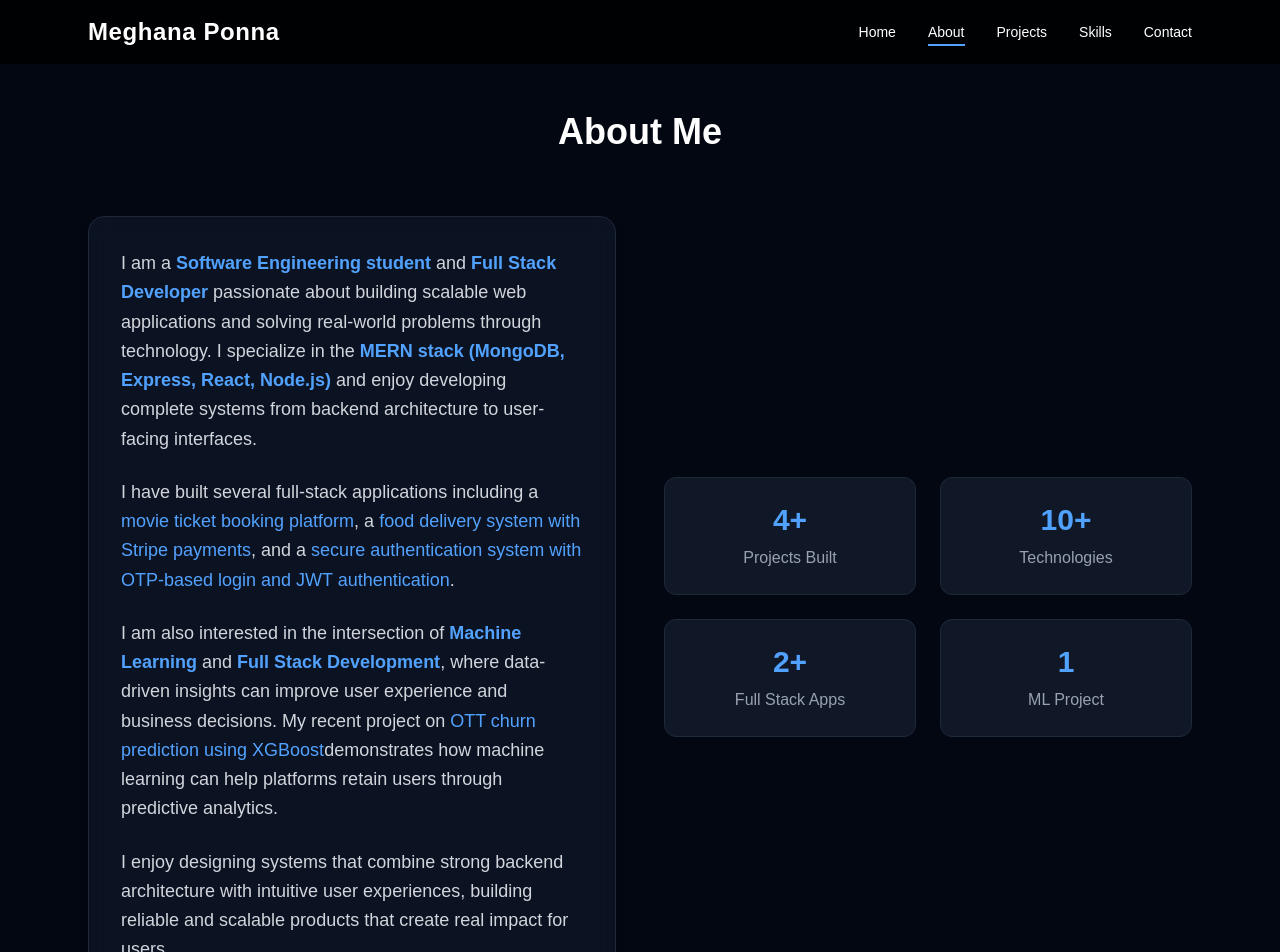
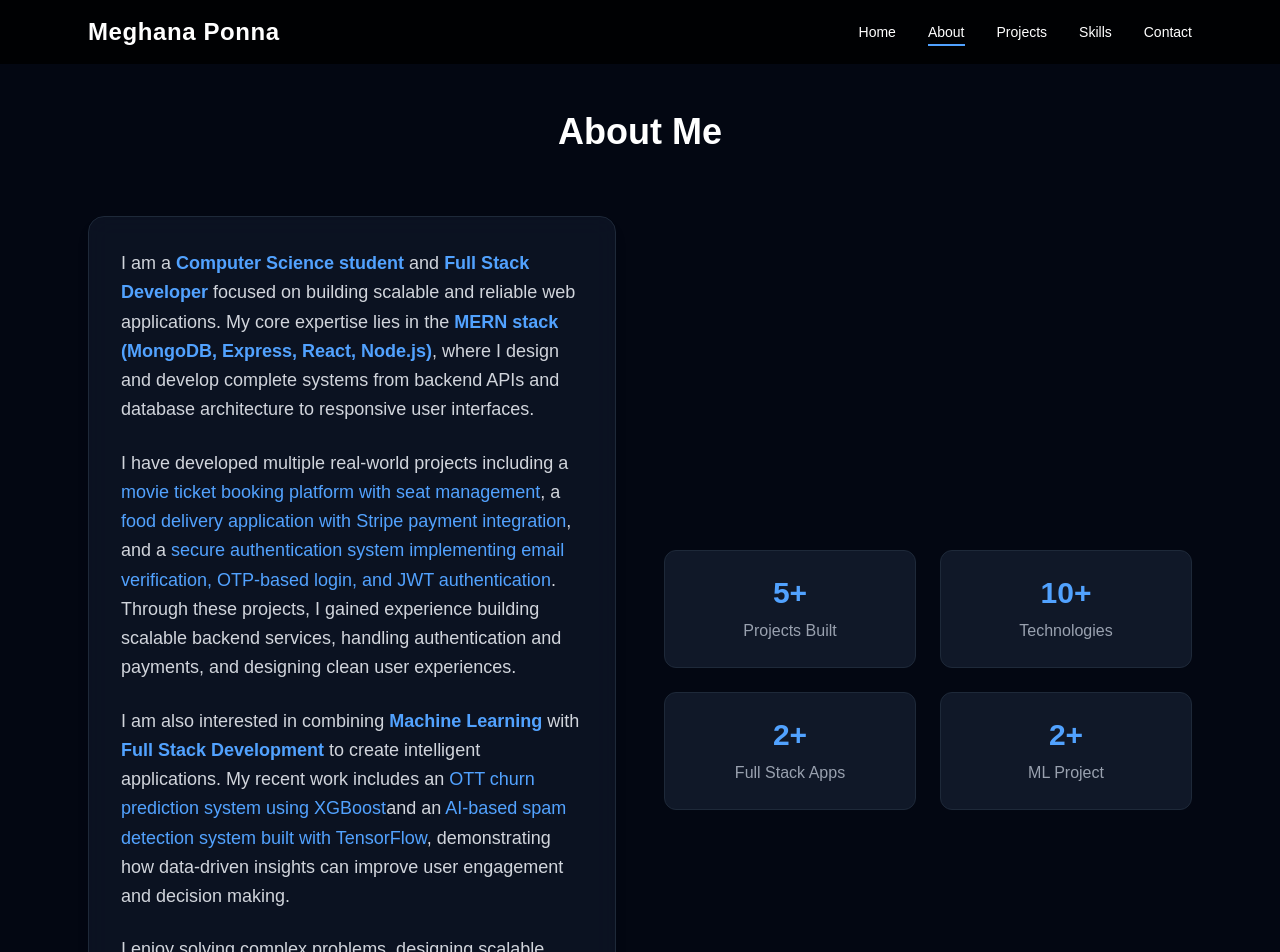
Before and after one commit to MeghanaPonna/meghana-portfolio, a Next.js app: page /about in a window 1280 px wide. Shown: the top 952 px of the page. Built offline with nearby package versions, Linux system fonts and the light colour scheme.

Commit message:
Update About component with new personal description and project highlights

```diff
--- a/components/About.tsx
+++ b/components/About.tsx
@@ -53,7 +53,7 @@ export default function About() {
   className="bg-gray-900/70 backdrop-blur-md p-8 rounded-2xl border border-gray-800 shadow-lg"
 >
 
-  <p className="text-gray-300 leading-relaxed mb-6 text-lg">
+  {/* <p className="text-gray-300 leading-relaxed mb-6 text-lg">
     I am a <span className="text-blue-400 font-semibold">Software Engineering student</span> and
     <span className="text-blue-400 font-semibold"> Full Stack Developer</span> passionate about building scalable web applications and solving real-world problems through technology.
     I specialize in the <span className="text-blue-400 font-semibold">MERN stack (MongoDB, Express, React, Node.js)</span> and enjoy developing complete systems from backend architecture to user-facing interfaces.
@@ -78,7 +78,39 @@ export default function About() {
 
   <p className="text-gray-300 leading-relaxed text-lg">
     I enjoy designing systems that combine strong backend architecture with intuitive user experiences, building reliable and scalable products that create real impact for users.
-  </p>
+  </p> */}
+
+  <p className="text-gray-300 leading-relaxed mb-6 text-lg">
+  I am a <span className="text-blue-400 font-semibold">Computer Science student</span> and
+  <span className="text-blue-400 font-semibold"> Full Stack Developer</span> focused on building scalable and reliable web applications.
+  My core expertise lies in the
+  <span className="text-blue-400 font-semibold"> MERN stack (MongoDB, Express, React, Node.js)</span>,
+  where I design and develop complete systems from backend APIs and database architecture to responsive user interfaces.
+</p>
+
+<p className="text-gray-300 leading-relaxed mb-6 text-lg">
+  I have developed multiple real-world projects including a
+  <span className="text-blue-400"> movie ticket booking platform with seat management</span>,
+  a <span className="text-blue-400"> food delivery application with Stripe payment integration</span>,
+  and a <span className="text-blue-400"> secure authentication system implementing email verification, OTP-based login, and JWT authentication</span>.
+  Through these projects, I gained experience building scalable backend services, handling authentication and payments, and designing clean user experiences.
+</p>
+
+<p className="text-gray-300 leading-relaxed mb-6 text-lg">
+  I am also interested in combining
+  <span className="text-blue-400 font-semibold"> Machine Learning</span> with
+  <span className="text-blue-400 font-semibold"> Full Stack Development</span> to create intelligent applications.
+  My recent work includes an
+  <span className="text-blue-400"> OTT churn prediction system using XGBoost</span>
+  and an
+  <span className="text-blue-400"> AI-based spam detection system built with TensorFlow</span>,
+  demonstrating how data-driven insights can improve user engagement and decision making.
+</p>
+
+<p className="text-gray-300 leading-relaxed text-lg">
+  I enjoy solving complex problems, designing scalable architectures, and continuously learning new technologies.
+  My goal is to contribute to impactful products at technology-driven companies while growing as a software engineer who builds efficient, reliable, and user-focused systems.
+</p>
 
 </motion.div>
           {/* Right side stats */}
@@ -91,7 +123,7 @@ export default function About() {
           >
 
             <div className="bg-gray-900 p-6 rounded-xl border border-gray-800 text-center">
-              <h3 className="text-3xl font-bold text-blue-400">4+</h3>
+              <h3 className="text-3xl font-bold text-blue-400">5+</h3>
               <p className="text-gray-400 mt-2">Projects Built</p>
             </div>
 
@@ -106,7 +138,7 @@ export default function About() {
             </div>
 
             <div className="bg-gray-900 p-6 rounded-xl border border-gray-800 text-center">
-              <h3 className="text-3xl font-bold text-blue-400">1</h3>
+              <h3 className="text-3xl font-bold text-blue-400">2+</h3>
               <p className="text-gray-400 mt-2">ML Project</p>
             </div>
 
```
